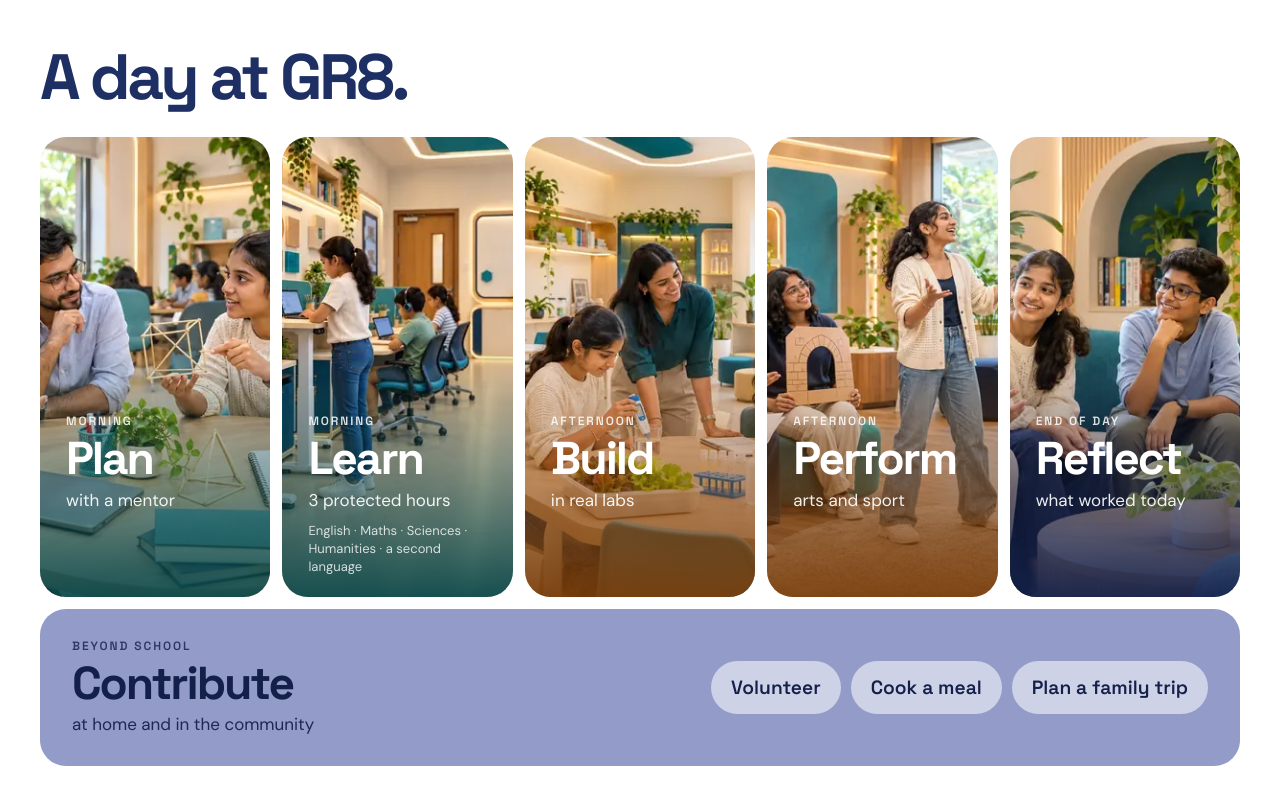
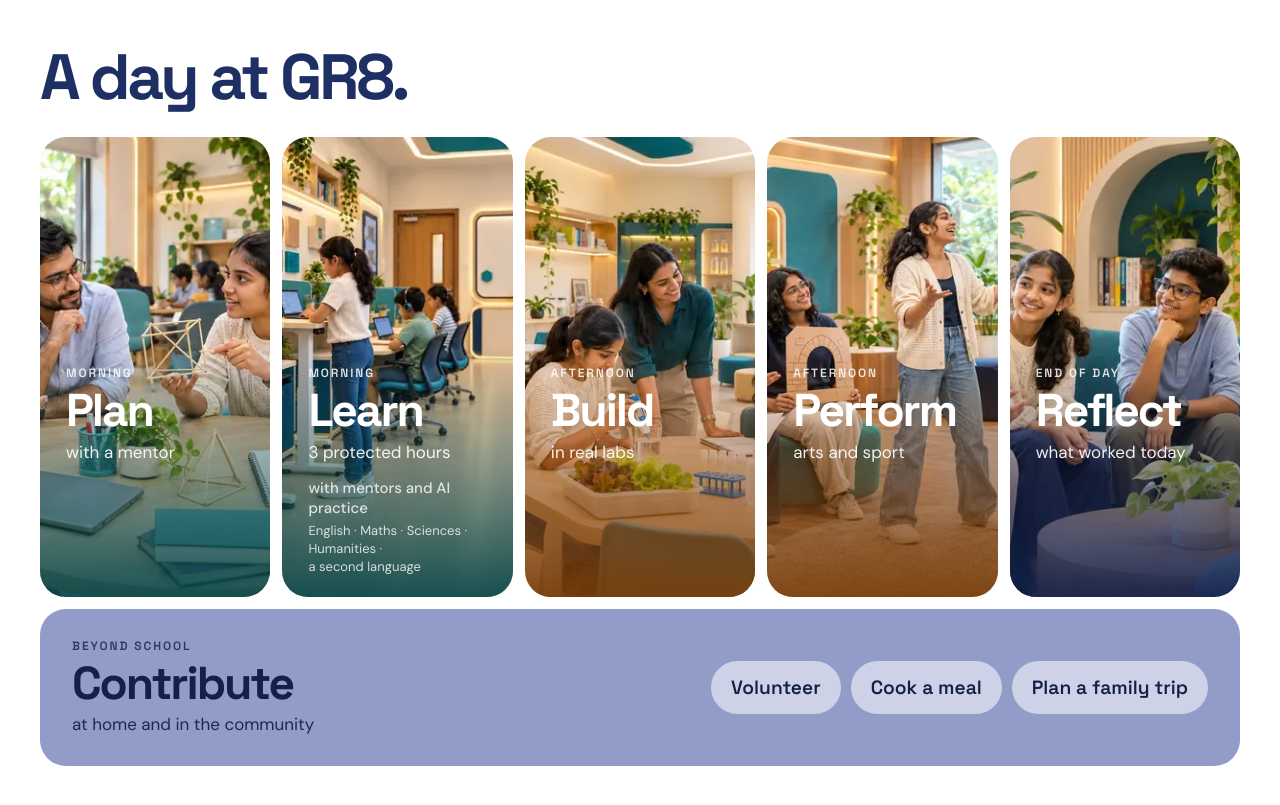
Before and after one commit to AsifMulani1/gr8-school-day, a plain HTML site: page index.html in a window 1280 px wide. Shown: the part 2560-3365 px from the top of the page. Drawn offline with Linux system fonts and the light colour scheme.

Commit message:
Learn block: with mentors and AI practice
Co-Authored-By: Claude Opus 5.5 <noreply@anthropic.com>

```diff
--- a/css/day.css
+++ b/css/day.css
@@ -61,8 +61,8 @@
 }
 .dsubs { position: relative; z-index: 1; font-size: 13px; opacity: .8; margin-top: 6px; line-height: 1.35; }
 @media (min-width: 861px) {
-  .dblock { padding-bottom: 84px; }
-  .dblock > .dsubs { position: absolute; left: 26px; right: 20px; bottom: 22px; margin: 0; }
+  .dblock { padding-bottom: 132px; }
+  .dblock > .dsubs { position: absolute; z-index: 1; left: 26px; right: 20px; bottom: 22px; margin: 0; }
 }
 @media (max-width: 860px) { .shero-line em.real { max-width: 15ch; } }
 
@@ -77,3 +77,4 @@
   .dbeyond-list { justify-content: flex-start; }
   .dbeyond-list li { padding: 10px 16px; }
 }
+.dwith { font-size: 15px; opacity: 1; font-weight: 500; margin-bottom: 4px; }
--- a/index.html
+++ b/index.html
@@ -81,7 +81,7 @@
         <p class="dwhen">Morning</p>
         <p class="dword">Learn</p>
         <p class="dline">3 protected hours</p>
-        <p class="dsubs">English · Maths · Sciences · Humanities · a second language</p>
+        <div class="dsubs"><p class="dwith">with mentors and AI practice</p><p>English · Maths · Sciences · Humanities · a&nbsp;second&nbsp;language</p></div>
       </li>
       <li class="dblock pm" style="--i:2">
         <img src="assets/img/hydro-720.webp" srcset="assets/img/hydro-720.webp 720w, assets/img/hydro-1440.webp 1440w" sizes="(max-width: 860px) 100vw, 25vw" width="720" height="480" loading="lazy" alt="Imagined learners testing a hydroponic system">
```
